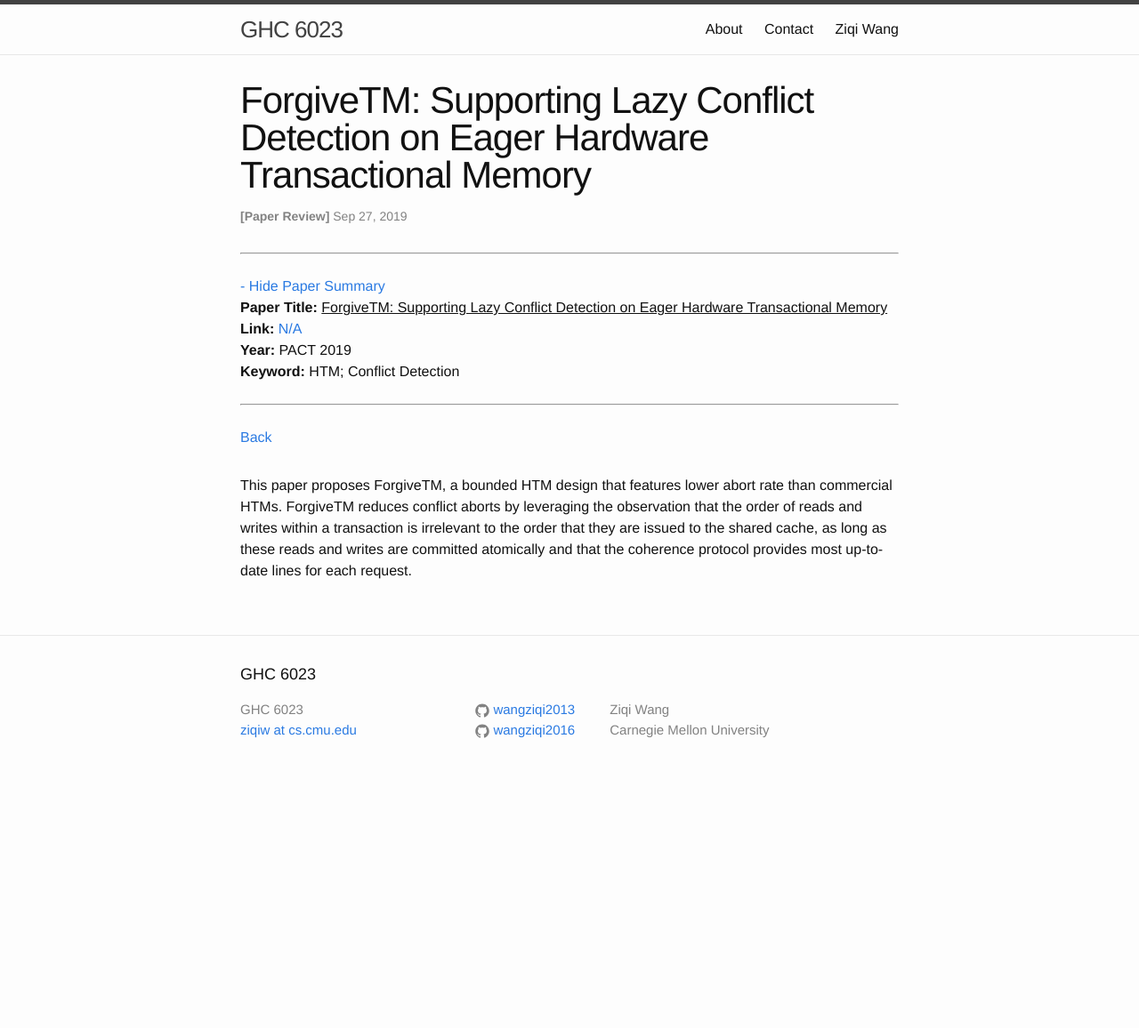
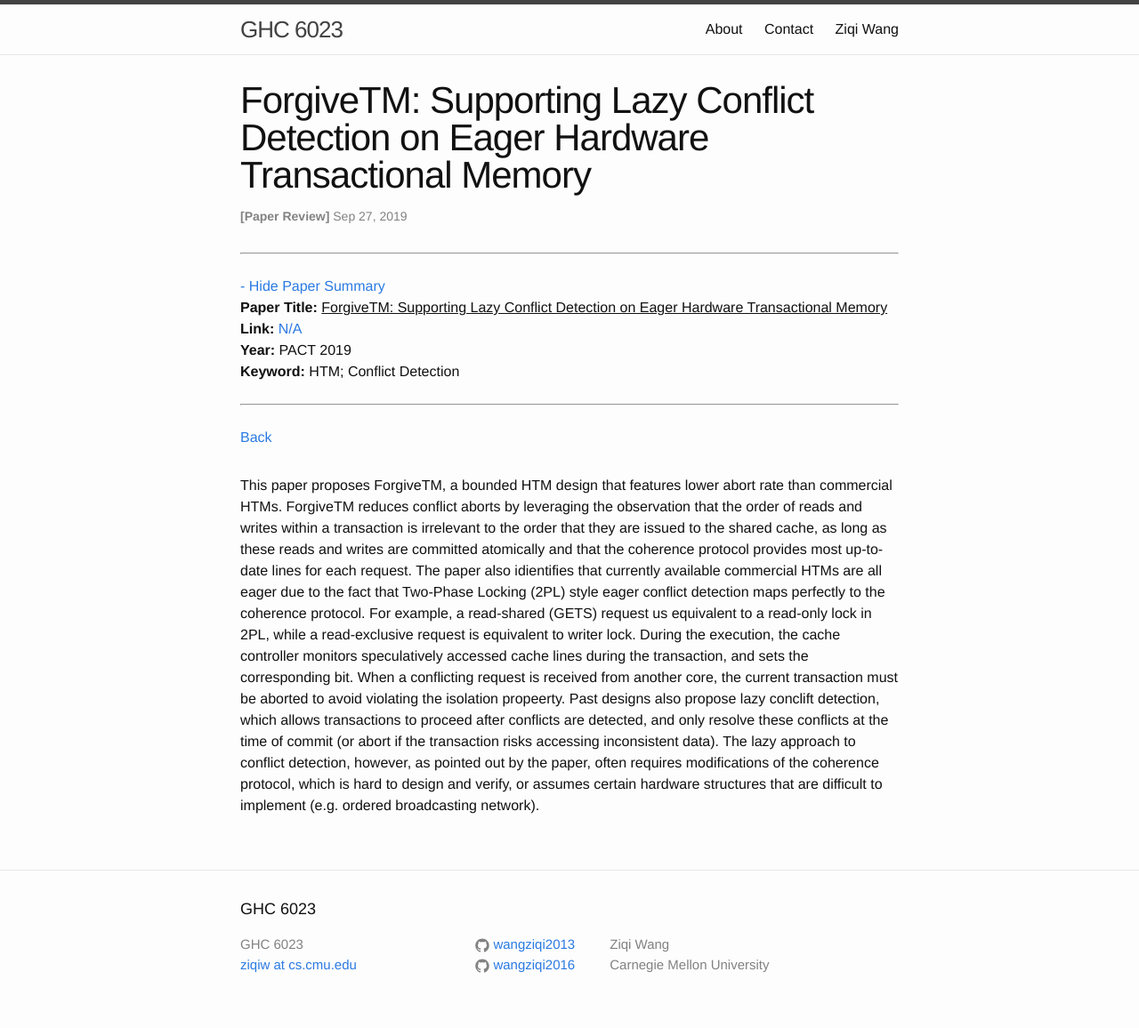
Before and after one commit to wangziqi2013/wangziqi2013.github.io, a Jekyll site: the page built from _posts/2019-09-27-forgivetm.markdown, in a window 1280 px wide. Shown: the whole page at 89% size. Built offline with Jekyll 4.4.1, drawn with Linux system fonts in a browser that asks for light colours; before the commit the page ends 900 px from its top, so only the background shows below that.

Commit message:
Working on previous proposal

```diff
--- a/_posts/2019-09-27-forgivetm.markdown
+++ b/_posts/2019-09-27-forgivetm.markdown
@@ -16,4 +16,14 @@ version_mgmt:
 This paper proposes ForgiveTM, a bounded HTM design that features lower abort rate than commercial HTMs. ForgiveTM
 reduces conflict aborts by leveraging the observation that the order of reads and writes within a transaction is
 irrelevant to the order that they are issued to the shared cache, as long as these reads and writes are committed atomically
-and that the coherence protocol provides most up-to-date lines for each request.
+and that the coherence protocol provides most up-to-date lines for each request. The paper also idientifies that currently
+available commercial HTMs are all eager due to the fact that Two-Phase Locking (2PL) style eager conflict detection maps
+perfectly to the coherence protocol. For example, a read-shared (GETS) request us equivalent to a read-only lock in 2PL,
+while a read-exclusive request is equivalent to writer lock. During the execution, the cache controller monitors speculatively
+accessed cache lines during the transaction, and sets the corresponding bit. When a conflicting request is received
+from another core, the current transaction must be aborted to avoid violating the isolation propeerty. Past designs also
+propose lazy conclift detection, which allows transactions to proceed after conflicts are detected, and only resolve these
+conflicts at the time of commit (or abort if the transaction risks accessing inconsistent data). The lazy approach to
+conflict detection, however, as pointed out by the paper, often requires modifications of the coherence protocol, which
+is hard to design and verify, or assumes certain hardware structures that are difficult to implement (e.g. ordered
+broadcasting network).
```
